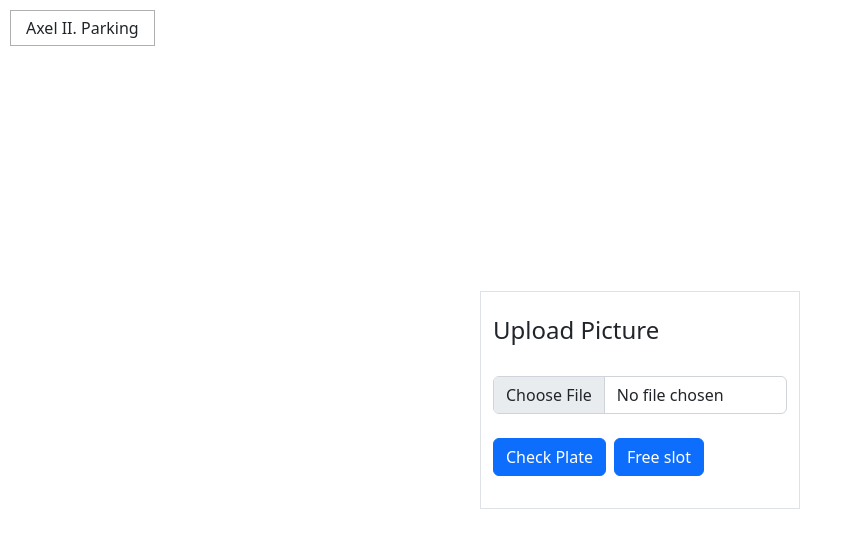
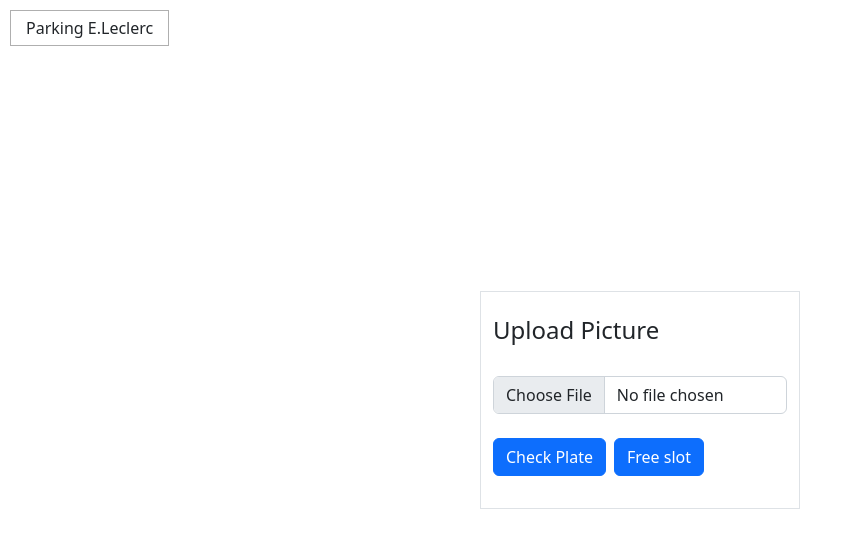
Before and after one commit to faouzi96/plateReconginzer, a React (Create React App) app in the folder platerecongnizer/: page / in a window 1280 px wide. Shown: the top 548 px of the page, without its empty margins (0-853 px from the left). Built offline with nearby package versions, Linux system fonts and the light colour scheme; no server answers; the database is empty.

Commit message:
sim app finished

```diff
--- a/platerecongnizer/src/App.tsx
+++ b/platerecongnizer/src/App.tsx
@@ -7,7 +7,7 @@ import { collection, getDocs, doc, updateDoc } from "firebase/firestore";
 import { app, db } from "./firebaseConfig";
 import { toast, ToastContainer } from "react-toastify";
 
-const PARKING_NAME = "Axel II. Parking";
+const PARKING_NAME = "Parking E.Leclerc";
 
 function App() {
   const [licensePlate, setLicensePlate] = useState<string>("");
@@ -23,10 +23,13 @@ function App() {
         const parking = parkings.parkings.filter(
           (park: any) => park.parkingName === PARKING_NAME
         )[0];
+
         if (
           parking?.parkingName === PARKING_NAME &&
-          parking?.books?.filter((book: any) =>
-            book.licencsePlate?.includes(licensePlate)
+          Boolean(
+            parking?.books?.filter((book: any) =>
+              book.licencsePlate?.includes(licensePlate)
+            ).length
           )
         )
           setIsValid(true);
```
